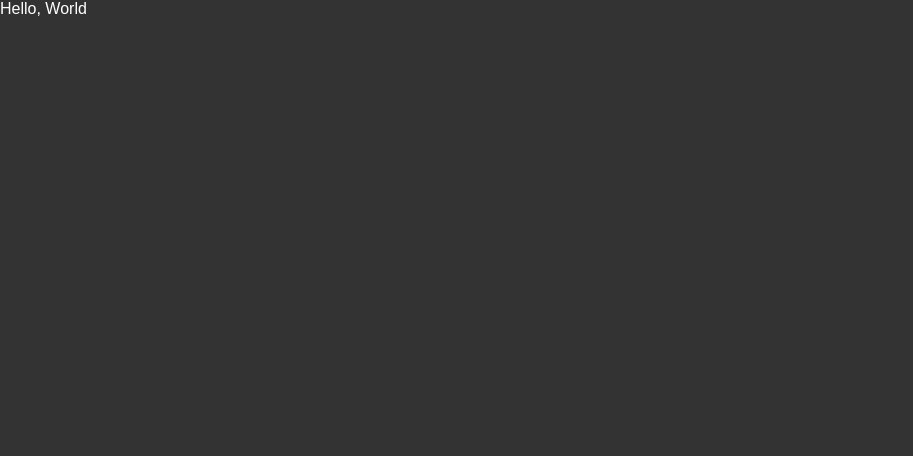
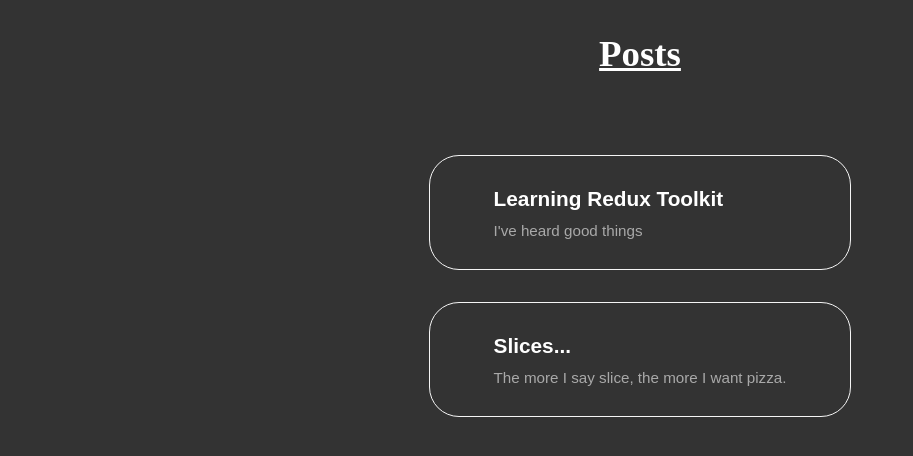
Before and after one commit to arianXdev/simple-blog-redux-app, a React (Vite) app: page / in a window 1280 px wide. Shown: the top 456 px of the page, without its empty margins (0-913 px from the left). Built offline with nearby package versions, Linux system fonts and the light colour scheme.

Commit message:
feat: added some styles to the <PostsList /> component

```diff
--- a/src/App.css
+++ b/src/App.css
@@ -1,3 +1,4 @@
 .App {
 	font-size: 16px;
+	padding-top: 2em;
 }
--- a/src/App.jsx
+++ b/src/App.jsx
@@ -1,9 +1,10 @@
+import PostsList from "./features/posts/PostsList";
 import "./App.css";
 
 const App = () => {
 	return (
 		<main className="App">
-			<p>Hello, World</p>
+			<PostsList />
 		</main>
 	);
 };
--- /dev/null
+++ b/src/features/posts/PostsList.css
@@ -0,0 +1,39 @@
+.Posts {
+	display: flex;
+	flex-direction: column;
+	justify-content: center;
+	align-items: center;
+}
+
+.Posts__title {
+	font-family: "Ubuntu Mono";
+	font-size: 2.3em;
+	font-weight: 900;
+	text-decoration: underline;
+}
+
+.Posts__list {
+	margin-top: 3em;
+}
+
+.Posts__item {
+	margin: 2em 0;
+	padding: 1.5em 4em;
+	border: 1px solid whitesmoke;
+	line-height: 1.8;
+	transition: all 0.1s ease-in-out;
+	border-radius: 30px;
+}
+
+.Posts__item:hover {
+	box-shadow: 0 0 10px rgba(0, 0, 0, 0.7);
+}
+
+.Posts__item-title {
+	font-size: 1.3em;
+}
+
+.Posts__item-body {
+	font-size: 0.95em;
+	color: darkgrey;
+}
--- a/src/features/posts/PostsList.jsx
+++ b/src/features/posts/PostsList.jsx
@@ -1,20 +1,23 @@
 import { useSelector } from "react-redux";
+import { selectAllPosts } from "./postsSlice";
+import "./PostsList.css";
 
 const PostsList = () => {
 	// Get the entire posts
-	const posts = useSelector((state) => state.posts);
+	const posts = useSelector(selectAllPosts);
 
 	const renderedPosts = posts.map((post) => (
-		<article key={post.id}>
-			<h3>{post.title}</h3>
-			<p>{post.content.substring(0, 100)}</p>
+		<article key={post.id} className="Posts__item">
+			<h3 className="Posts__item-title">{post.title}</h3>
+			<p className="Posts__item-body">{post.content.substring(0, 100)}</p>
 		</article>
 	));
 
 	return (
-		<section>
-			<h2>Posts</h2>
-			{renderedPosts}
+		<section className="Posts">
+			<h2 className="Posts__title">Posts</h2>
+
+			<div className="Posts__list">{renderedPosts}</div>
 		</section>
 	);
 };
--- a/src/features/posts/postsSlice.js
+++ b/src/features/posts/postsSlice.js
@@ -12,4 +12,6 @@
 	reducers: {},
 });
 
+export const selectAllPosts = (state) => state.posts;
+
 export default postsSlice.reducer;
```
